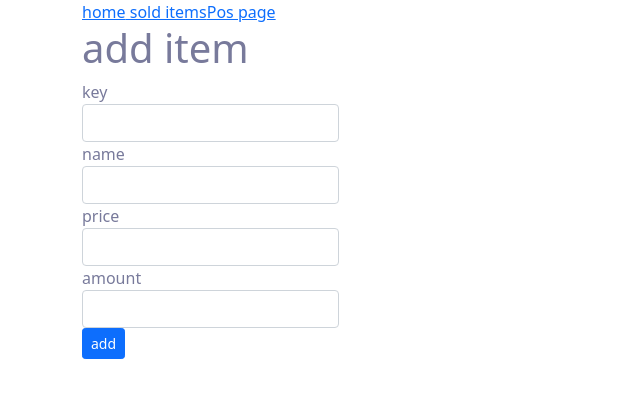
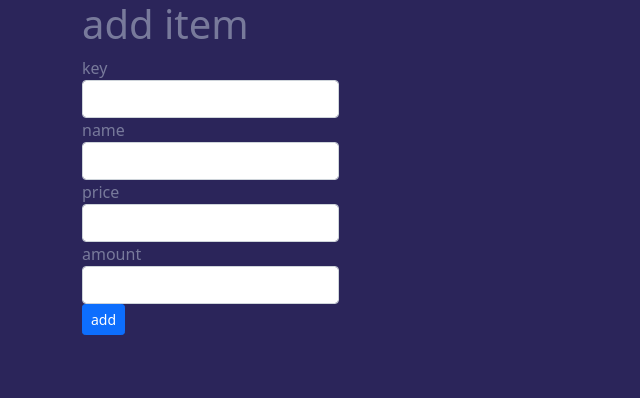
Before and after one commit to kiztopia1/The-system-backend, a React (Create React App) app: page /home in a window 1280 px wide. Shown: the top 398 px of the page, without its empty margins (0-640 px from the left). Built offline with nearby package versions, Linux system fonts and the light colour scheme.

Commit message:
main page component added

```diff
--- a/src/App.js
+++ b/src/App.js
@@ -10,7 +10,7 @@ import PosPage from './posPage/PosPage'
 function App() {
   return (
     <Router>
-      <Nav></Nav>
+
       <Routes >
       <Route path='/home' element={<Home/>}/>
       <Route path='/soldItems' element={<SoldItemsPage/>}/>
--- a/src/home/home.scss
+++ b/src/home/home.scss
@@ -1,3 +1,4 @@
+@import '../variables.scss';
 .main-container{
     display: flex;
 
@@ -5,3 +6,10 @@
 .main-main{
     flex-grow: 1;
 }
+.home{
+    background:$primary-dark;
+    width: 100%;
+    height: 100vh;
+    display: flex;
+
+}
```
